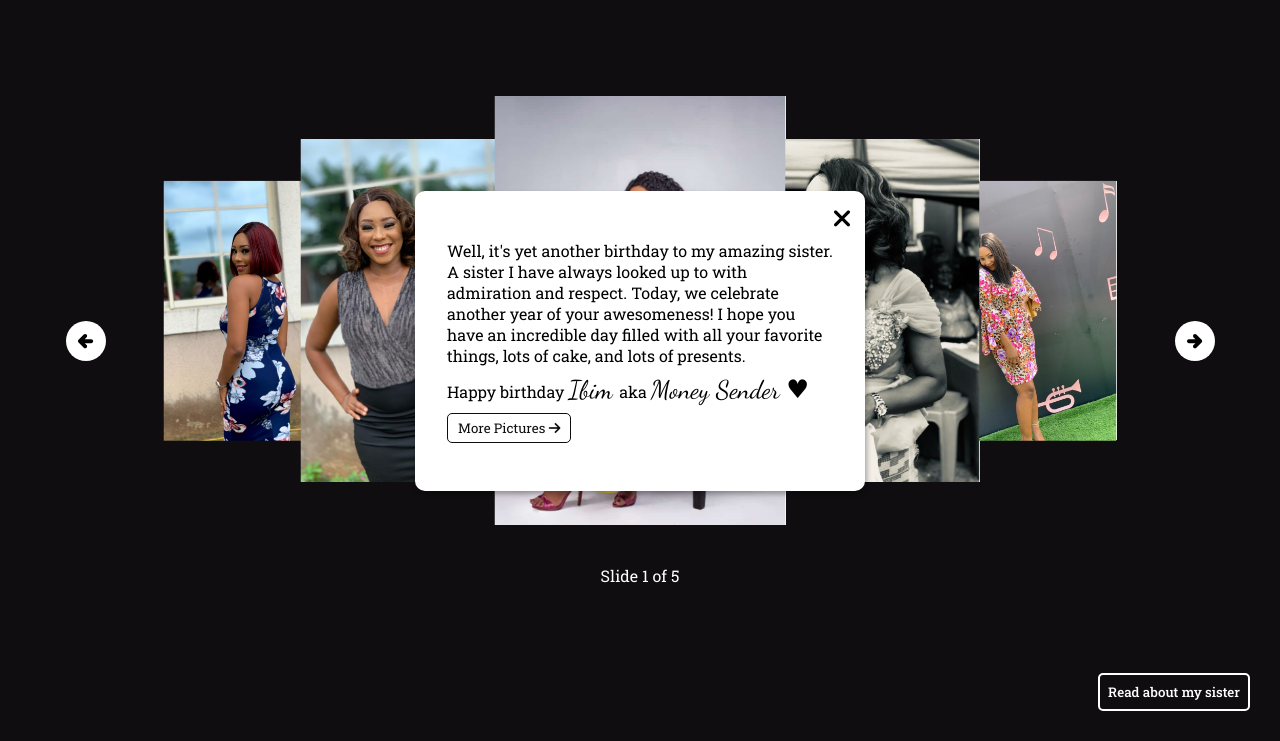
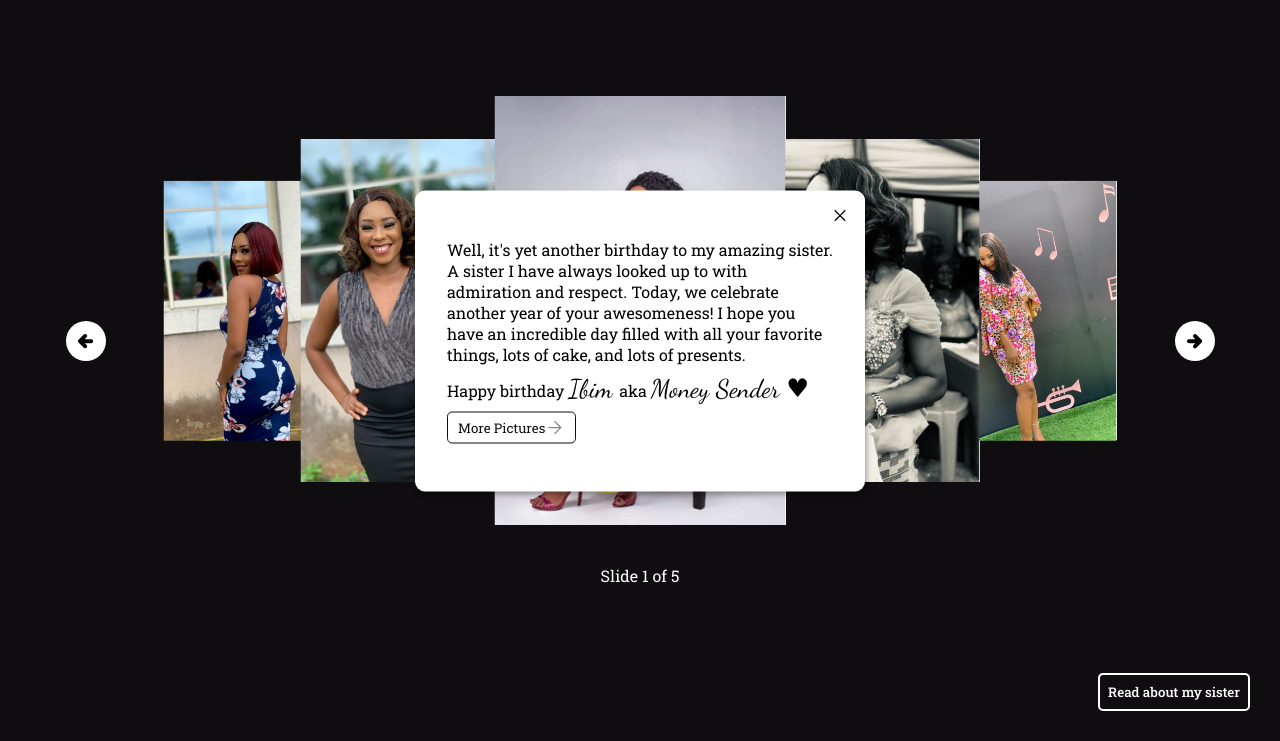
Before and after one commit to Daiveedjay/ibim-s-birthday, a plain HTML site: page index.html in a window 1280 px wide. Both pictures are taken after a click on the button "Read about my sister". Shown: the part 59-800 px from the top of the page. Drawn offline with Linux system fonts and the light colour scheme.

Commit message:
Clean up

```diff
--- a/css/modal.css
+++ b/css/modal.css
@@ -61,7 +61,7 @@
   font-size: 1.6rem;
 }
 
-.fa-xmark {
+.close {
   cursor: pointer;
   position: absolute;
   top: 15px;
@@ -70,7 +70,7 @@
   transition: all 0.3s ease-in;
 }
 
-.fa-xmark:hover {
+.close:hover {
   transform: rotate(180deg);
 }
 
@@ -88,6 +88,8 @@
   font-family: "Roboto Slab", serif;
   border-radius: 5px;
   transition: all ease-in 0.3s;
+  display: flex;
+  align-items: center;
 }
 
 .slideshow-button a:hover {
--- a/css/slideshow.css
+++ b/css/slideshow.css
@@ -33,6 +33,8 @@ body {
   color: #fff;
   font-size: 1.4rem;
   font-family: "Roboto Slab", serif;
+  display: flex;
+  align-items: center;
 }
 
 img {
--- a/index.html
+++ b/index.html
@@ -17,11 +17,6 @@
     <meta property="og:site_name" content="Animated Carousel" />
 
     <meta name="twitter:image:alt" content="website snapshot" />
-
-    <link
-      rel="stylesheet"
-      href="https://pro.fontawesome.com/releases/v6.0.0-beta3/css/all.css"
-    />
 
     <link rel="stylesheet" href="./css/utilities.css" />
     <link rel="stylesheet" href="./css/style.css" />
@@ -145,7 +140,12 @@
         <div class="modal">
           <button class="modal-trigger">Read about my sister</button>
           <div class="modal-window">
-            <i class="fa-solid fa-xmark"></i>
+            <img
+              class="close"
+              src="./img/icons/close-icon.svg"
+              style="width: 20px"
+              alt=""
+            />
             Well, it's yet another birthday to my amazing sister. A sister I
             have always looked up to with admiration and respect. Today, we
             celebrate another year of your awesomeness! I hope you have an
@@ -156,8 +156,12 @@
             </p>
             <button class="slideshow-button">
               <a href="./slideshow.html"
-                >More Pictures <i class="fa-solid fa-arrow-right"></i
-              ></a>
+                >More Pictures
+                <img
+                  src="./img/icons/foward-icon.svg"
+                  alt=""
+                  style="width: 20px"
+              /></a>
             </button>
           </div>
         </div>
--- a/js/modal.js
+++ b/js/modal.js
@@ -2,13 +2,9 @@
 const modalButton = document.querySelector(".modal-trigger");
 
 const modalWindow = document.querySelector(".modal-window");
-const closeModal = document.querySelector(".fa-xmark");
-
-// console.log(modalButton);
+const closeModal = document.querySelector(".close");
 
 modalButton.addEventListener("click", function (e) {
-  // console.log("Yes");
-  // console.log(e.target);
   modalWindow.style.display = "flex";
 });
 
```
Also changed, not shown: slideshow.html (+1 -6 lines), img/icons/back-icon.svg (added), img/icons/close-icon.svg (added), img/icons/foward-icon.svg (added).
